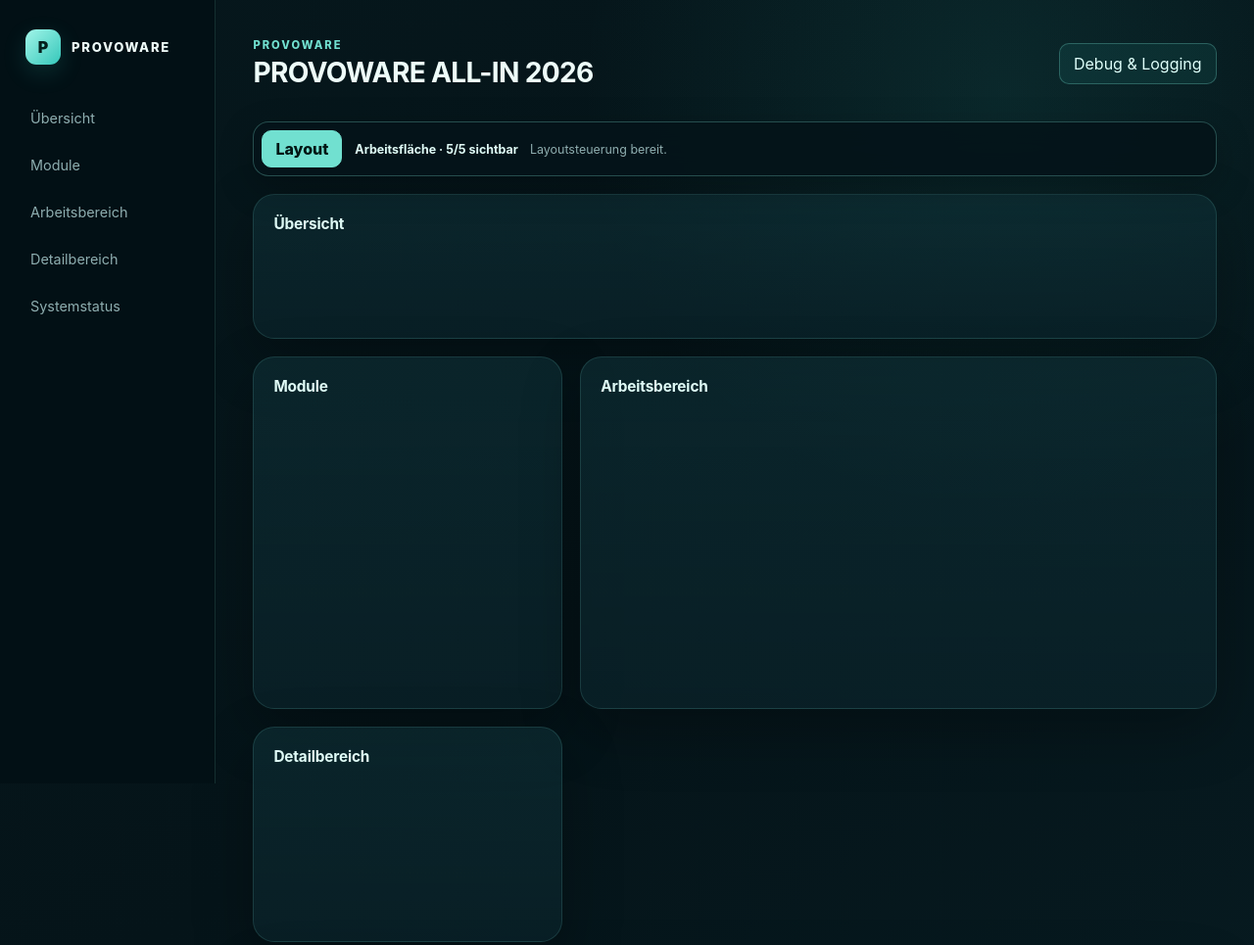
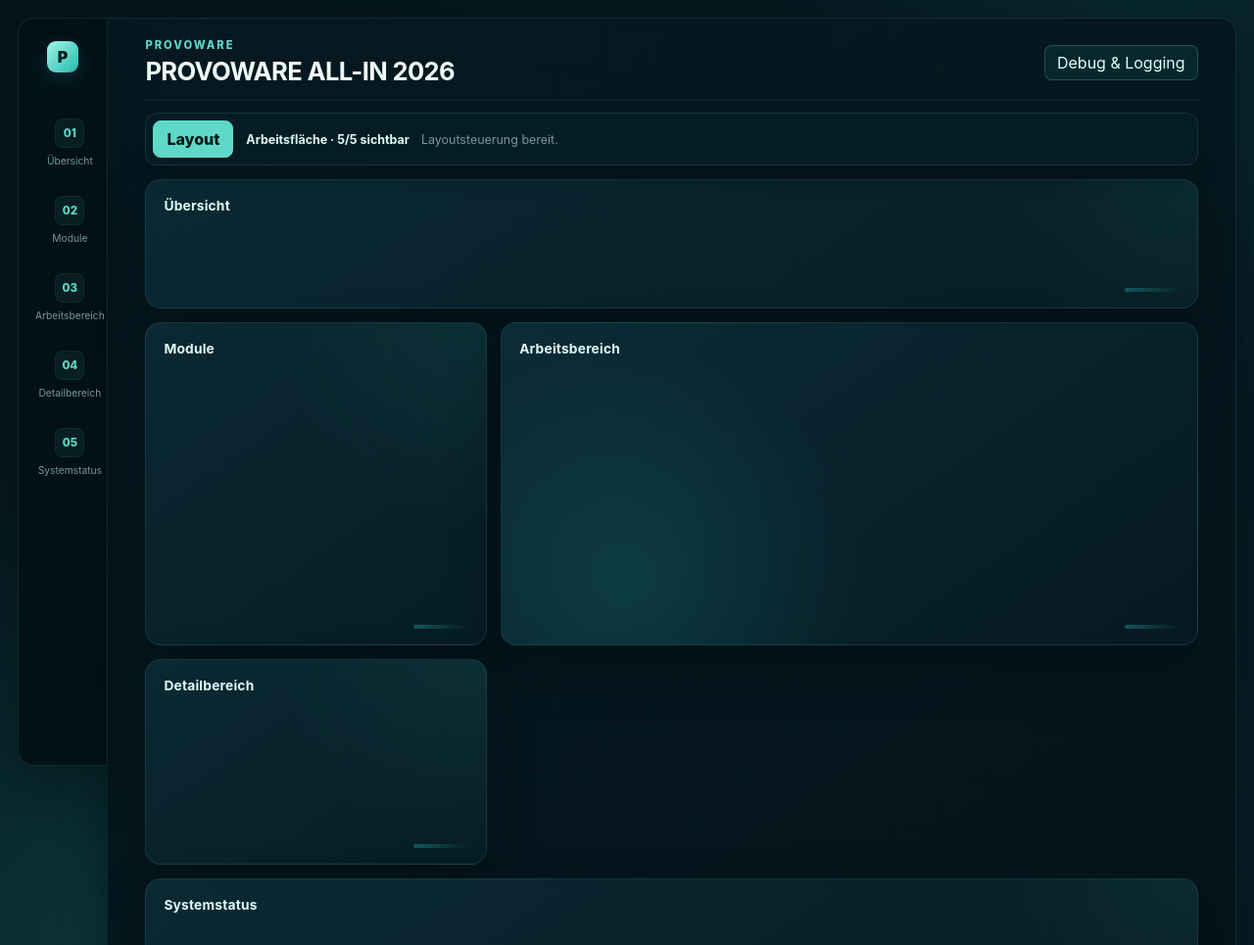
Before and after one commit to provoware/PROVOWARE, a website: page index.html in a window 1280 px wide. Shown: the top 965 px of the page at 98% size. Drawn offline with Linux system fonts and the light colour scheme.

Commit message:
Design: Referenzlook auf Workspace übertragen

```diff
--- a/assets/styles.css
+++ b/assets/styles.css
@@ -1,23 +1,23 @@
 :root {
-  --bg: #051419;
-  --bg-deep: #031015;
-  --surface: #0a2229;
-  --surface-raised: #0d2a31;
-  --surface-soft: #10343b;
-  --border: rgba(126, 229, 216, 0.14);
-  --border-strong: rgba(126, 229, 216, 0.28);
-  --text: #eefcf9;
-  --text-muted: #8faeb0;
-  --accent: #71e0d0;
-  --accent-strong: #35c7ba;
-  --focus: #9af2e7;
+  --bg: #061b22;
+  --bg-deep: #031117;
+  --surface: #08232c;
+  --surface-raised: #0b2b35;
+  --surface-soft: #103943;
+  --border: rgba(112, 222, 207, 0.12);
+  --border-strong: rgba(112, 222, 207, 0.24);
+  --text: #effaf8;
+  --text-muted: #75999c;
+  --accent: #5ed9c8;
+  --accent-strong: #25b9ae;
+  --focus: #8cecdf;
   --danger: #ff8d8d;
-  --radius-sm: 10px;
-  --radius-md: 16px;
-  --radius-lg: 22px;
-  --shadow: 0 22px 60px rgba(0, 0, 0, 0.28);
-  --sidebar-width: 220px;
-  --content-max: 1500px;
+  --radius-sm: 8px;
+  --radius-md: 12px;
+  --radius-lg: 16px;
+  --shadow: 0 22px 50px rgba(0, 8, 12, 0.34);
+  --sidebar-width: 92px;
+  --content-max: 1440px;
   font-family: Inter, ui-sans-serif, system-ui, -apple-system, BlinkMacSystemFont, "Segoe UI", sans-serif;
 }
 
@@ -36,8 +36,9 @@ body {
   margin: 0;
   color: var(--text);
   background:
-    radial-gradient(circle at 80% 8%, rgba(53, 199, 186, 0.11), transparent 27rem),
-    linear-gradient(145deg, #06171c 0%, var(--bg) 52%, #071b21 100%);
+    radial-gradient(circle at 8% 88%, rgba(39, 178, 165, 0.16), transparent 28rem),
+    radial-gradient(circle at 92% 4%, rgba(36, 150, 160, 0.1), transparent 24rem),
+    linear-gradient(145deg, #04151b 0%, var(--bg) 52%, #061d25 100%);
 }
 
 button,
@@ -76,61 +77,86 @@ input:focus-visible {
   display: grid;
   grid-template-columns: var(--sidebar-width) minmax(0, 1fr);
   min-height: 100vh;
+  padding: 18px;
 }
 
 .sidebar {
   position: sticky;
   top: 0;
-  height: 100vh;
-  padding: 24px 18px;
-  border-right: 1px solid var(--border);
-  background: rgba(3, 16, 21, 0.88);
+  height: calc(100vh - 36px);
+  padding: 18px 12px;
+  border: 1px solid var(--border);
+  background: rgba(3, 17, 23, 0.92);
+  border-radius: var(--radius-lg) 0 0 var(--radius-lg);
+  box-shadow: var(--shadow);
   backdrop-filter: blur(18px);
 }
 
 .brand {
   display: flex;
   align-items: center;
-  gap: 11px;
-  min-height: 48px;
-  margin-bottom: 28px;
-  padding: 0 8px;
+  justify-content: center;
+  min-height: 42px;
+  margin-bottom: 32px;
 }
 
 .brand-mark {
   display: grid;
   place-items: center;
-  width: 36px;
-  height: 36px;
+  width: 32px;
+  height: 32px;
   color: #04201d;
   font-weight: 900;
   background: linear-gradient(135deg, #a2f5e9, var(--accent-strong));
-  border-radius: 11px;
+  border-radius: 9px;
   box-shadow: 0 8px 24px rgba(53, 199, 186, 0.16);
 }
 
 .brand-text {
+  position: absolute;
+  width: 1px;
+  height: 1px;
   overflow: hidden;
-  font-size: 0.82rem;
-  font-weight: 800;
-  letter-spacing: 0.13em;
-  white-space: nowrap;
+  clip-path: inset(50%);
 }
 
 .side-nav {
   display: grid;
-  gap: 7px;
+  gap: 10px;
 }
 
 .side-nav a {
-  padding: 11px 12px;
+  display: grid;
+  justify-items: center;
+  gap: 7px;
+  padding: 9px 4px;
   color: var(--text-muted);
-  font-size: 0.9rem;
+  font-size: 0.64rem;
   text-decoration: none;
   border: 1px solid transparent;
   border-radius: var(--radius-sm);
   transition: 150ms ease;
 }
+
+.side-nav a::before {
+  display: grid;
+  place-items: center;
+  width: 28px;
+  height: 28px;
+  color: var(--accent);
+  font-size: 0.72rem;
+  font-weight: 850;
+  background: rgba(94, 217, 200, 0.07);
+  border: 1px solid rgba(94, 217, 200, 0.08);
+  border-radius: 8px;
+  content: "•";
+}
+
+.side-nav a:nth-child(1)::before { content: "01"; }
+.side-nav a:nth-child(2)::before { content: "02"; }
+.side-nav a:nth-child(3)::before { content: "03"; }
+.side-nav a:nth-child(4)::before { content: "04"; }
+.side-nav a:nth-child(5)::before { content: "05"; }
 
 .side-nav a:hover {
   color: var(--text);
@@ -141,7 +167,12 @@ input:focus-visible {
 .workspace {
   width: min(100%, var(--content-max));
   margin-inline: auto;
-  padding: 24px clamp(18px, 3vw, 48px) 40px;
+  padding: 18px clamp(20px, 3vw, 44px) 36px;
+  background: linear-gradient(145deg, rgba(6, 26, 33, 0.96), rgba(4, 20, 27, 0.98));
+  border: 1px solid var(--border);
+  border-left: 0;
+  border-radius: 0 var(--radius-lg) var(--radius-lg) 0;
+  box-shadow: var(--shadow);
 }
 
 .topbar {
@@ -149,8 +180,10 @@ input:focus-visible {
   align-items: center;
   justify-content: space-between;
   gap: 22px;
-  min-height: 82px;
-  margin-bottom: 18px;
+  min-height: 66px;
+  margin-bottom: 12px;
+  padding-bottom: 12px;
+  border-bottom: 1px solid rgba(112, 222, 207, 0.08);
 }
 
 .eyebrow {
@@ -169,7 +202,7 @@ p {
 
 h1 {
   margin-bottom: 0;
-  font-size: clamp(1.35rem, 2.2vw, 2rem);
+  font-size: clamp(1.2rem, 2vw, 1.7rem);
   line-height: 1.15;
   letter-spacing: -0.025em;
 }
@@ -185,8 +218,8 @@ h2 {
 .text-button,
 .quickbar-button,
 .layout-action {
-  min-height: 42px;
-  padding: 9px 14px;
+  min-height: 36px;
+  padding: 7px 12px;
   border: 1px solid var(--border-strong);
   border-radius: var(--radius-sm);
   cursor: pointer;
@@ -208,17 +241,17 @@ h2 {
 .quickbar {
   position: sticky;
   z-index: 40;
-  top: 10px;
+  top: 8px;
   display: flex;
   align-items: center;
   gap: 9px;
   min-width: 0;
-  margin-bottom: 18px;
-  padding: 8px;
-  background: rgba(5, 20, 25, 0.92);
-  border: 1px solid var(--border-strong);
+  margin-bottom: 14px;
+  padding: 7px;
+  background: rgba(7, 29, 37, 0.94);
+  border: 1px solid var(--border);
   border-radius: var(--radius-md);
-  box-shadow: 0 12px 36px rgba(0, 0, 0, 0.24);
+  box-shadow: 0 10px 24px rgba(0, 8, 12, 0.2);
   backdrop-filter: blur(18px);
 }
 
@@ -361,18 +394,33 @@ h2 {
 .main-grid {
   display: grid;
   grid-template-columns: repeat(12, minmax(0, 1fr));
-  gap: 18px;
+  gap: 14px;
 }
 
 .panel {
   grid-column: span 4;
-  min-height: 220px;
-  padding: 20px;
+  position: relative;
+  min-height: 210px;
+  overflow: hidden;
+  padding: 18px;
   background:
-    linear-gradient(180deg, rgba(16, 52, 59, 0.54), rgba(10, 34, 41, 0.78));
+    radial-gradient(circle at 100% 0%, rgba(59, 185, 177, 0.08), transparent 13rem),
+    linear-gradient(145deg, rgba(12, 43, 53, 0.92), rgba(7, 29, 37, 0.94));
   border: 1px solid var(--border);
   border-radius: var(--radius-lg);
   box-shadow: var(--shadow);
+}
+
+.panel::after {
+  position: absolute;
+  right: 18px;
+  bottom: 16px;
+  width: 56px;
+  height: 4px;
+  background: linear-gradient(90deg, var(--accent-strong), transparent);
+  border-radius: 999px;
+  opacity: 0.38;
+  content: "";
 }
 
 .panel[hidden] {
@@ -381,16 +429,21 @@ h2 {
 
 .panel-wide {
   grid-column: span 12;
-  min-height: 148px;
+  min-height: 132px;
 }
 
 .panel-feature {
   grid-column: span 8;
-  min-height: 360px;
+  min-height: 330px;
+  background:
+    radial-gradient(circle at 18% 80%, rgba(34, 177, 169, 0.17), transparent 15rem),
+    linear-gradient(145deg, rgba(12, 45, 55, 0.96), rgba(6, 26, 34, 0.96));
 }
 
 .panel h2 {
   color: #dffbf6;
+  font-size: 0.86rem;
+  letter-spacing: 0.015em;
 }
 
 .debug-panel {
@@ -462,16 +515,12 @@ h2 {
 
 @media (max-width: 980px) {
   :root {
-    --sidebar-width: 84px;
+    --sidebar-width: 76px;
   }
 
   .brand {
     justify-content: center;
     padding: 0;
-  }
-
-  .brand-text {
-    display: none;
   }
 
   .side-nav a {
@@ -499,6 +548,7 @@ h2 {
 
   .app-shell {
     display: block;
+    padding: 0;
   }
 
   .sidebar {
@@ -506,8 +556,9 @@ h2 {
     width: 100%;
     height: auto;
     padding: 12px 14px;
-    border-right: 0;
+    border: 0;
     border-bottom: 1px solid var(--border);
+    border-radius: 0;
   }
 
   .brand {
@@ -517,7 +568,10 @@ h2 {
   }
 
   .brand-text {
-    display: inline;
+    position: static;
+    width: auto;
+    height: auto;
+    clip-path: none;
   }
 
   .side-nav {
@@ -533,8 +587,14 @@ h2 {
     font-size: 0.8rem;
   }
 
+  .side-nav a::before {
+    display: none;
+  }
+
   .workspace {
     padding-top: 16px;
+    border: 0;
+    border-radius: 0;
   }
 
   .topbar {
```
Also changed, not shown: docs/PLAN_UI_REFERENCE.md (added, +32 -0 lines), CHANGELOG.md.
